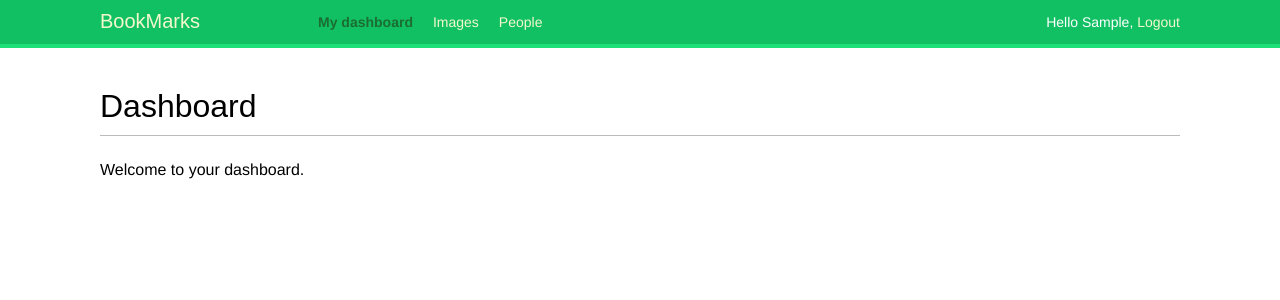
After one commit to heltonteixeira92/rede-social, a Django app: page /account/ in a window 1280 px wide. The commit adds this page. Shown: the top 300 px of the page. Run offline with Django 3.2, Linux system fonts and the light colour scheme; the visitor is signed in with stand-in values (Sample User, id 1); some web fonts are replaced.

Commit message:
adicionado esquemas de login e logout

```diff
--- a/account/forms.py
+++ b/account/forms.py
@@ -1,4 +1,5 @@
 from django import forms
+
 
 class LoginForm(forms.Form):
     username = forms.CharField()
--- /dev/null
+++ b/account/templates/account/dashboard.html
@@ -0,0 +1,8 @@
+{% extends 'base.html' %}
+
+{% block title %} Dashboard {% endblock %}
+
+{% block content %}
+    <h1>Dashboard</h1>
+    <p>Welcome to your dashboard.</p>
+{% endblock %}
--- a/account/templates/base.html
+++ b/account/templates/base.html
@@ -9,6 +9,27 @@
 <body>
     <div id ="header">
         <span class ="logo">BookMarks</span>
+        {% if request.user.is_authenticated %}
+        <ul class="menu">
+            <li {% if section == "dashboard" %} class="selected"{% endif %}>
+                <a href="{% url 'dashboard' %}">My dashboard</a>
+            </li>
+            <li {% if section == "images" %} class="selected"{% endif %}>
+                <a href="#">Images</a>
+            </li>
+            <li {% if section == "peolple" %} class="selected"{% endif %}>
+                <a href="#">People</a>
+            </li>
+        </ul>
+    {% endif %}
+    <span class="user">
+        {% if request.user.is_authenticated %}
+            Hello {{ request.user.first_name }},
+            <a href="{% url 'logout' %}">Logout</a>
+        {% else %}
+            <a href="{% url 'login' %}">Log-in</a>
+        {% endif %}
+    </span>
     </div>
     <div id="content">
         {% block content %}
--- a/account/urls.py
+++ b/account/urls.py
@@ -1,7 +1,11 @@
 from django.urls import path
+from django.contrib.auth import views as auth_views
 from . import views
 
 urlpatterns = [
     # view de login
-    path('login/', views.user_login, name='login'),
+    # path('login/', views.user_login, name='login'),
+    path('login/', auth_views.LoginView.as_view(), name='login'),
+    path('logout/', auth_views.LogoutView.as_view(), name='logout'),
+    path('', views.dashboard, name='dashboard'),
     ]
--- a/account/views.py
+++ b/account/views.py
@@ -1,6 +1,7 @@
 from django.http import HttpResponse
 from django.shortcuts import render
 from django.contrib.auth import authenticate, login
+from django.contrib.auth.decorators import login_required
 from .forms import LoginForm
 
 
@@ -24,3 +25,10 @@ def user_login(request):
     else:
         form = LoginForm()
     return render(request, 'account/login.html', {'form': form})
+
+
+@login_required
+def dashboard(request):
+    return render(request,
+                  'account/dashboard.html',
+                  {'section': 'dashboard'})
--- a/bookmarks/settings.py
+++ b/bookmarks/settings.py
@@ -124,3 +124,7 @@ STATIC_URL = '/static/'
 # https://docs.djangoproject.com/en/3.2/ref/settings/#default-auto-field
 
 DEFAULT_AUTO_FIELD = 'django.db.models.BigAutoField'
+
+LOGIN_REDIRECT_URL = 'dashboard'
+LOGIN_URL = 'login'
+LOGOU_URL = 'logout'
```
Also changed, not shown: account/templates/registration/logged_out.html (added, +11 -0 lines), account/templates/registration/login.html (added, +22 -0 lines).
